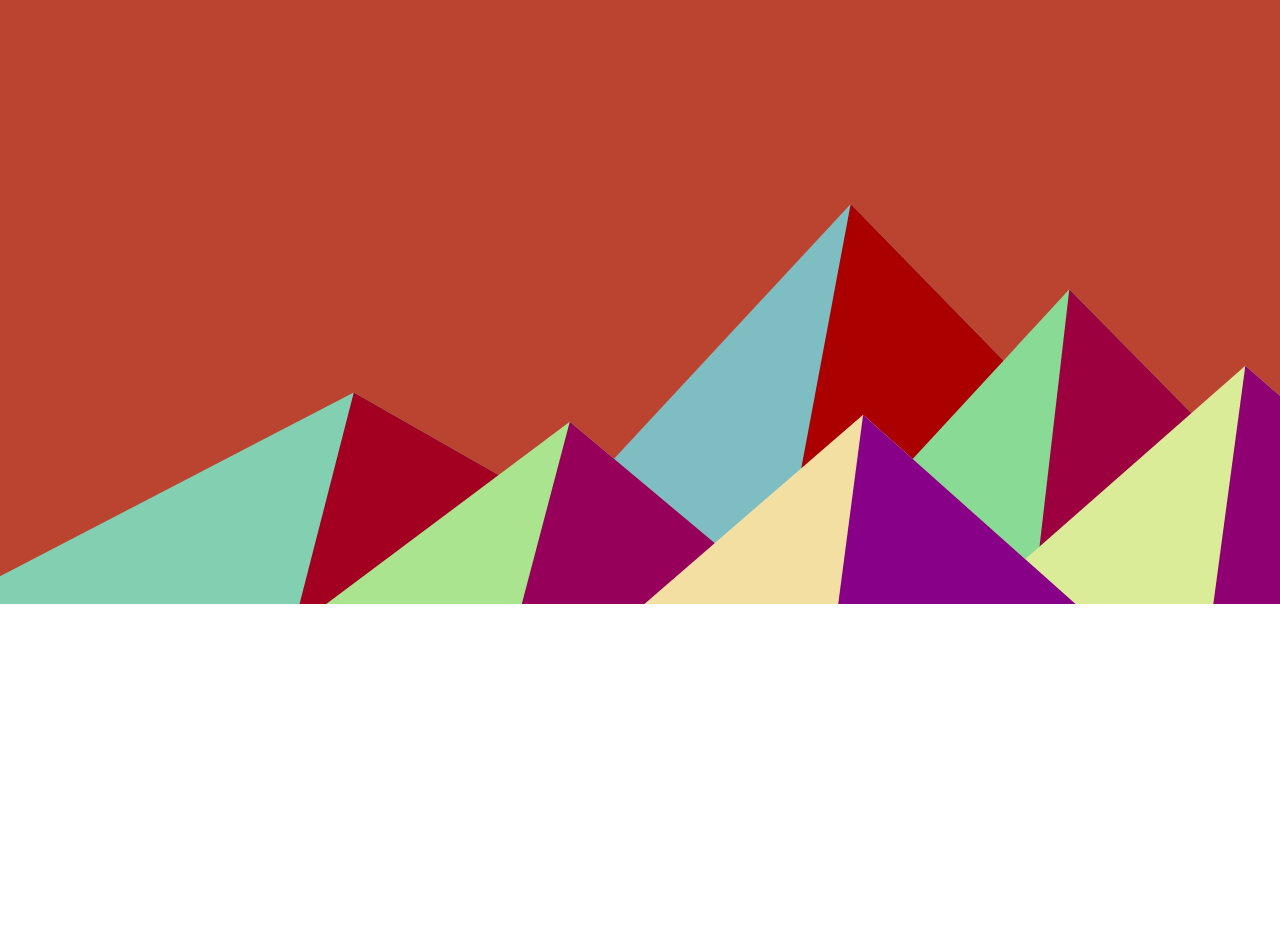
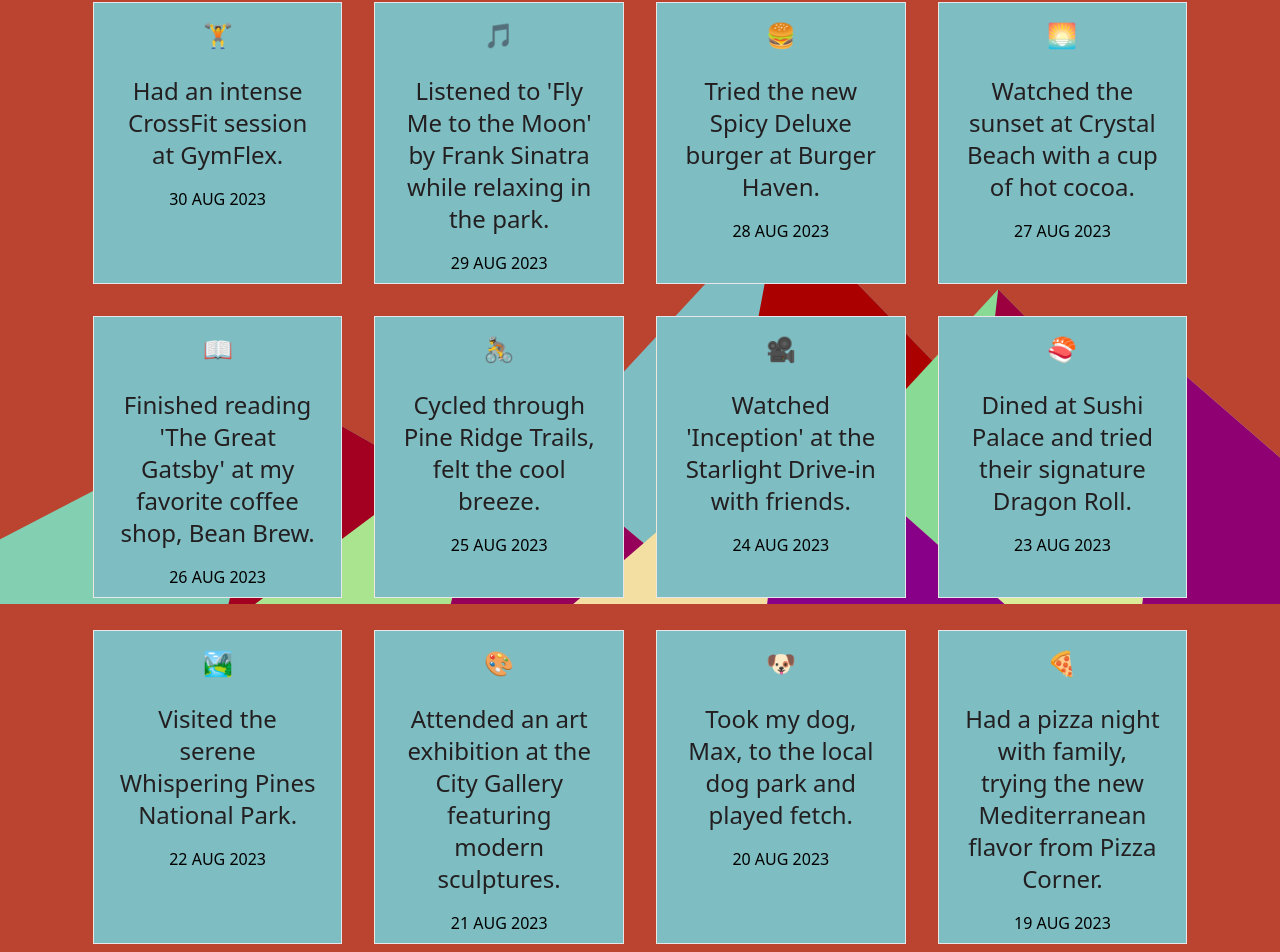
Before and after one commit to taiarima/memories, a React (Vite) app: page /demo in a window 1280 px wide. Shown: the part 196-1148 px from the top of the page. Before the commit the page ends 800 px from the top, so only its background shows below. Built offline with nearby package versions, Linux system fonts and the light colour scheme; a web font is replaced by a local one.

Commit message:
Added basic demo data.

```diff
--- /dev/null
+++ b/src/components/Memory.jsx
@@ -0,0 +1,11 @@
+function Memory({ memory }) {
+  return (
+    <div className="w-1/5 m-4 p-2 bg-customTeal border border-l-customCream flex flex-col text-center">
+      <span className="m-2 text-2xl">{memory.categoryEmoji}</span>
+      <h1 className="text-2xl text-customGray m-4">{memory.entryText}</h1>
+      <span>{memory.date}</span>
+    </div>
+  );
+}
+
+export default Memory;
--- a/src/pages/Demo.jsx
+++ b/src/pages/Demo.jsx
@@ -1,12 +1,124 @@
+import Memory from "../components/Memory";
 import NavBar from "../components/NavBar";
 
 function Demo() {
+  const demoData = [
+    {
+      id: 1,
+      categoryEmoji: "🏋️",
+      entryText: "Had an intense CrossFit session at GymFlex.",
+      date: "30 AUG 2023",
+    },
+    {
+      id: 2,
+      categoryEmoji: "🎵",
+      entryText:
+        "Listened to 'Fly Me to the Moon' by Frank Sinatra while relaxing in the park.",
+      date: "29 AUG 2023",
+    },
+    {
+      id: 3,
+      categoryEmoji: "🍔",
+      entryText: "Tried the new Spicy Deluxe burger at Burger Haven.",
+      date: "28 AUG 2023",
+    },
+    {
+      id: 4,
+      categoryEmoji: "🌅",
+      entryText: "Watched the sunset at Crystal Beach with a cup of hot cocoa.",
+      date: "27 AUG 2023",
+    },
+    {
+      id: 5,
+      categoryEmoji: "📖",
+      entryText:
+        "Finished reading 'The Great Gatsby' at my favorite coffee shop, Bean Brew.",
+      date: "26 AUG 2023",
+    },
+    {
+      id: 6,
+      categoryEmoji: "🚴",
+      entryText: "Cycled through Pine Ridge Trails, felt the cool breeze.",
+      date: "25 AUG 2023",
+    },
+    {
+      id: 7,
+      categoryEmoji: "🎥",
+      entryText: "Watched 'Inception' at the Starlight Drive-in with friends.",
+      date: "24 AUG 2023",
+    },
+    {
+      id: 8,
+      categoryEmoji: "🍣",
+      entryText: "Dined at Sushi Palace and tried their signature Dragon Roll.",
+      date: "23 AUG 2023",
+    },
+    {
+      id: 9,
+      categoryEmoji: "🏞️",
+      entryText: "Visited the serene Whispering Pines National Park.",
+      date: "22 AUG 2023",
+    },
+    {
+      id: 10,
+      categoryEmoji: "🎨",
+      entryText:
+        "Attended an art exhibition at the City Gallery featuring modern sculptures.",
+      date: "21 AUG 2023",
+    },
+    {
+      id: 11,
+      categoryEmoji: "🐶",
+      entryText: "Took my dog, Max, to the local dog park and played fetch.",
+      date: "20 AUG 2023",
+    },
+    {
+      id: 12,
+      categoryEmoji: "🍕",
+      entryText:
+        "Had a pizza night with family, trying the new Mediterranean flavor from Pizza Corner.",
+      date: "19 AUG 2023",
+    },
+    {
+      id: 13,
+      categoryEmoji: "🌌",
+      entryText:
+        "Stargazed at the observatory and spotted the Orion constellation.",
+      date: "18 AUG 2023",
+    },
+    {
+      id: 14,
+      categoryEmoji: "🎤",
+      entryText: "Went to see Snoop Dogg at the Paramount Theater.",
+      date: "17 AUG 2023",
+    },
+    {
+      id: 15,
+      categoryEmoji: "🌺",
+      entryText: "Received a bouquet of tulips from a secret admirer.",
+      date: "16 AUG 2023",
+    },
+    {
+      id: 16,
+      categoryEmoji: "🎁",
+      entryText:
+        "Celebrated my friend, Lisa's, birthday at the rooftop lounge.",
+      date: "15 AUG 2023",
+    },
+  ];
+
   return (
-    <div>
+    <div className="">
       <NavBar />
-      <h1>Demo Page</h1>
+      <h1 className="font-title text-white text-6xl text-center m-8">
+        Demo Page
+      </h1>
+      <div className="flex flex-wrap m-4 justify-center">
+        {demoData.map((memory) => (
+          <Memory memory={memory} key={memory.id} />
+        ))}
+      </div>
     </div>
   );
 }
-
 export default Demo;
```
